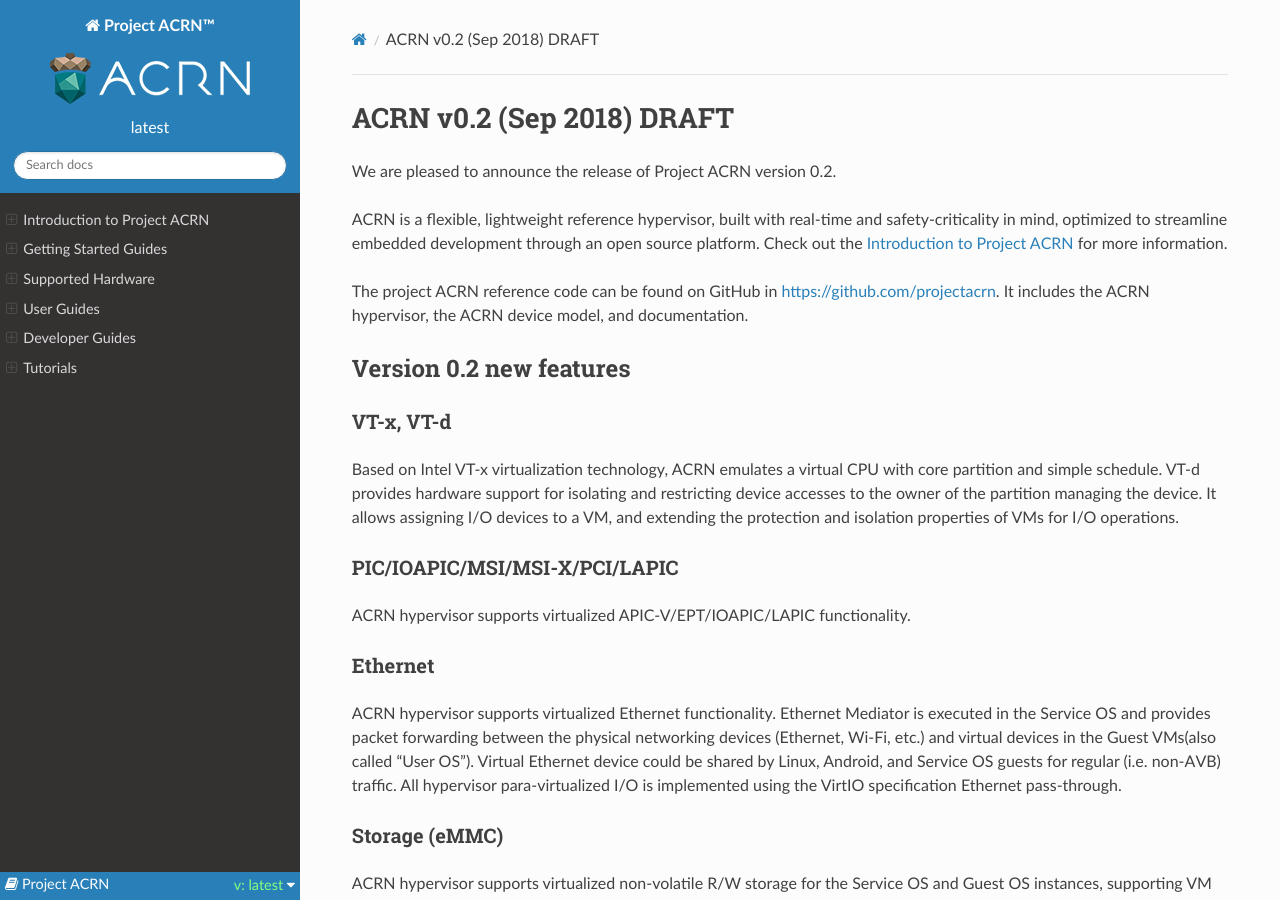
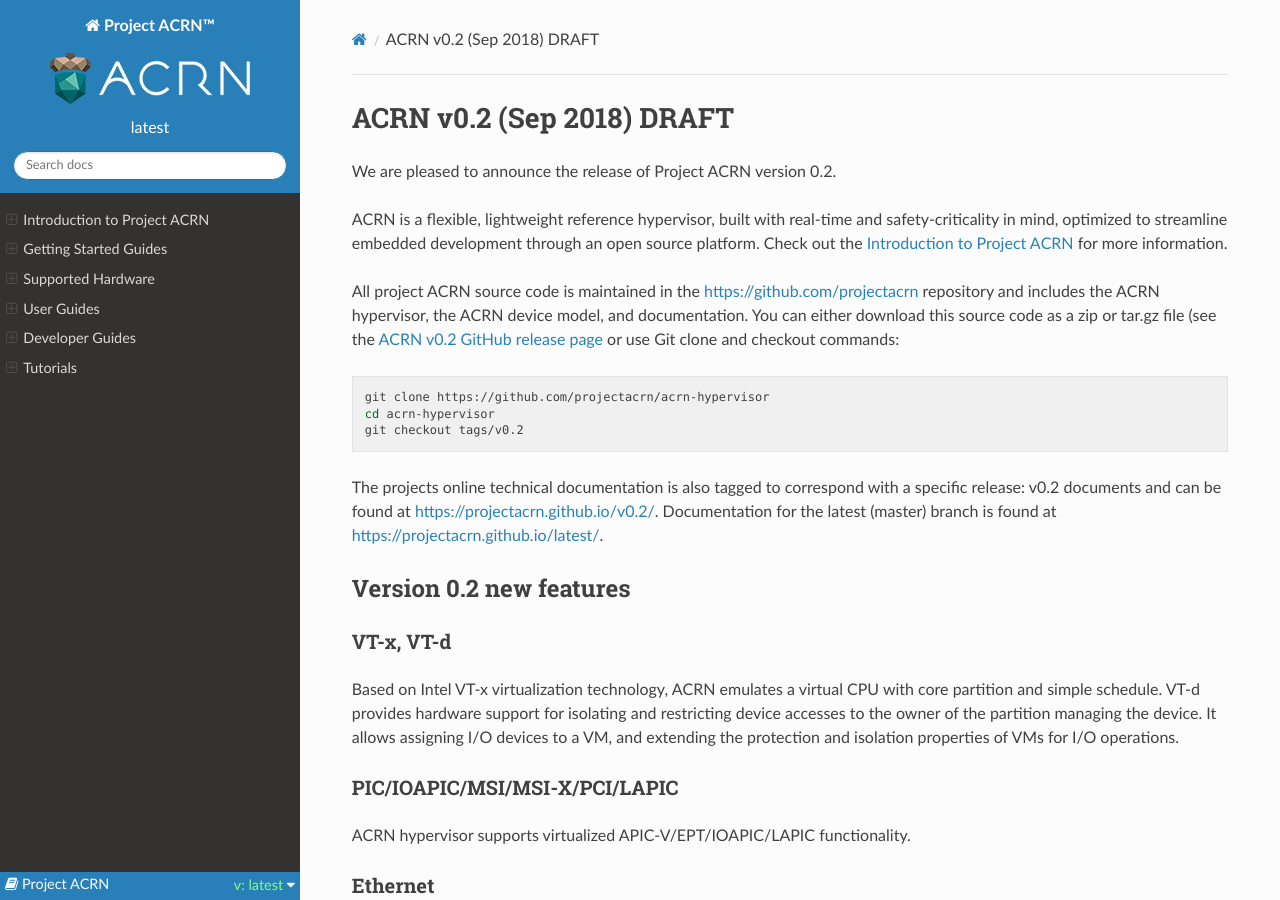
Before and after one commit to uaenalyh/first, a Sphinx documentation site: the page built from doc/release_notes_0.2.rst, in a window 1280 px wide and 900 px high. Built offline with Sphinx 7.4.7 and the Read the Docs theme 2.0.0, drawn with Linux system fonts in a browser that asks for light colours; pages that are not in the unit, such as notebooks, are missing from menus.

Commit message:
doc: add tags and checkout info to release notes
Add instructions for accessing source for the v0.2 tagged
release.

Signed-off-by: David B. Kinder <david.b.kinder@intel.com>

```diff
--- a/doc/release_notes_0.2.rst
+++ b/doc/release_notes_0.2.rst
@@ -10,9 +10,26 @@
 embedded development through an open source platform. Check out the
 :ref:`introduction` for more information.
 
-The project ACRN reference code can be found on GitHub in
-https://github.com/projectacrn.  It includes the ACRN hypervisor, the
-ACRN device model, and documentation.
+
+All project ACRN source code is maintained in the
+https://github.com/projectacrn repository and includes the ACRN
+hypervisor, the ACRN device model, and documentation.  You can either
+download this source code as a zip or tar.gz file (see the `ACRN v0.2
+GitHub release page
+<https://github.com/projectacrn/acrn-hypervisor/releases/tag/v0.2>`_ or
+use Git clone and checkout commands:
+
+.. code-block:: bash
+
+   git clone https://github.com/projectacrn/acrn-hypervisor
+   cd acrn-hypervisor
+   git checkout tags/v0.2
+
+The projects online technical documentation is also tagged to correspond
+with a specific release: v0.2 documents and can be found at
+https://projectacrn.github.io/v0.2/.  Documentation for the latest
+(master) branch is found at https://projectacrn.github.io/latest/.
+
 
 Version 0.2 new features
 ************************
@@ -147,10 +164,13 @@
 .. comment
    Use the syntax:
 
-   :acrn-issue:`663` - Black screen displayed after booting SOS/UOS
-     The ``weston`` display server, window manager, and compositor used by ACRN
-     (from Clear Linux) may not have been properly installed and started.
-     **Workaround** is described in ACRN GitHub issue :acrn-issue:`663`.
+   :acrn-issue:`663` - Short issue description
+     Longer description that helps explain the problem from the user's
+     point of view (not internal reasons).  **Impact:** What's the
+     consequences of the issue, and how it can affect the user or system.
+     **Workaround:** Describe a workaround if one exists (or refer them to the
+     :acrn-issue:`663`` if described well there. If no workaround, say
+     "none".
 
 
 Change Log
```
